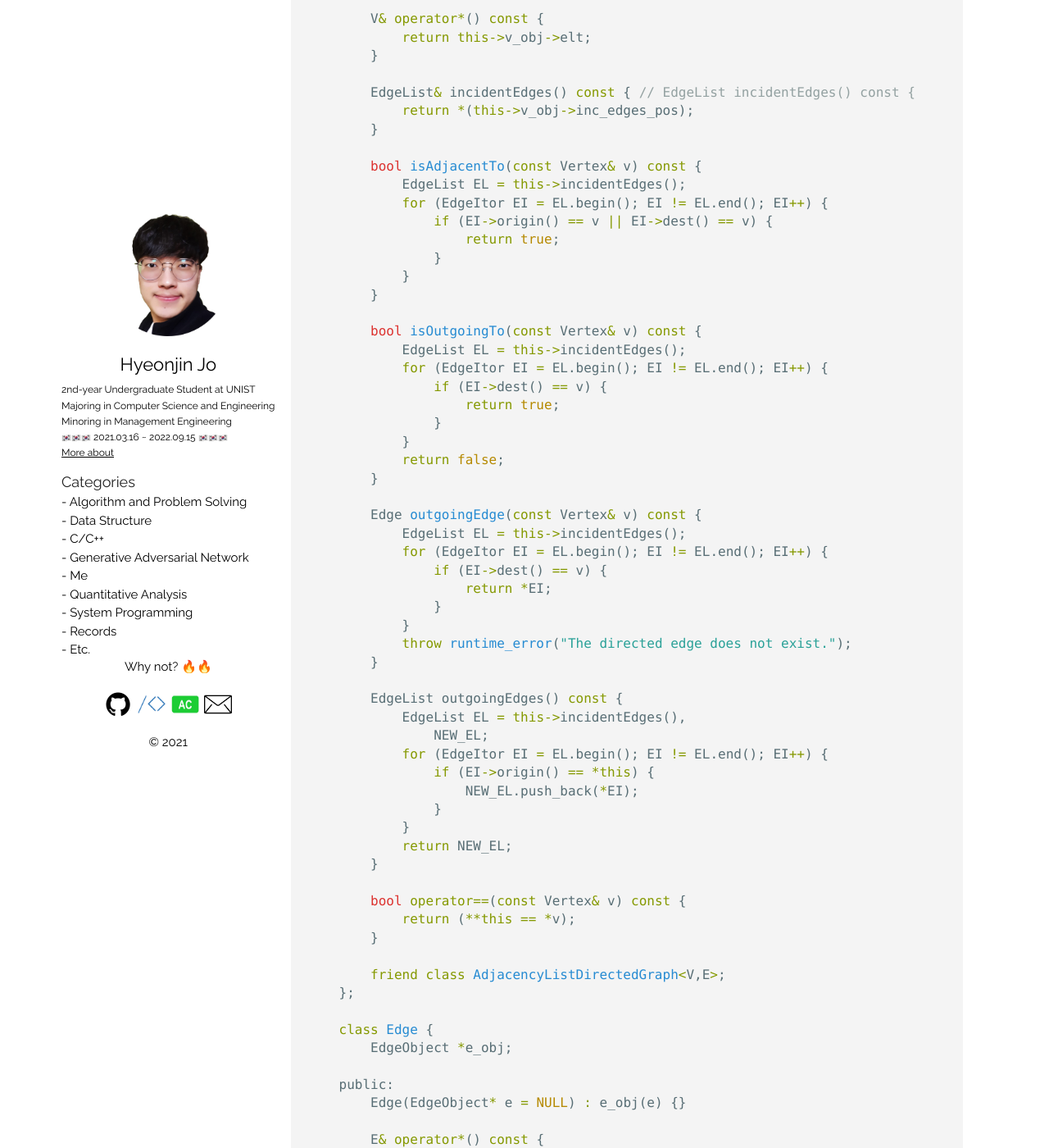
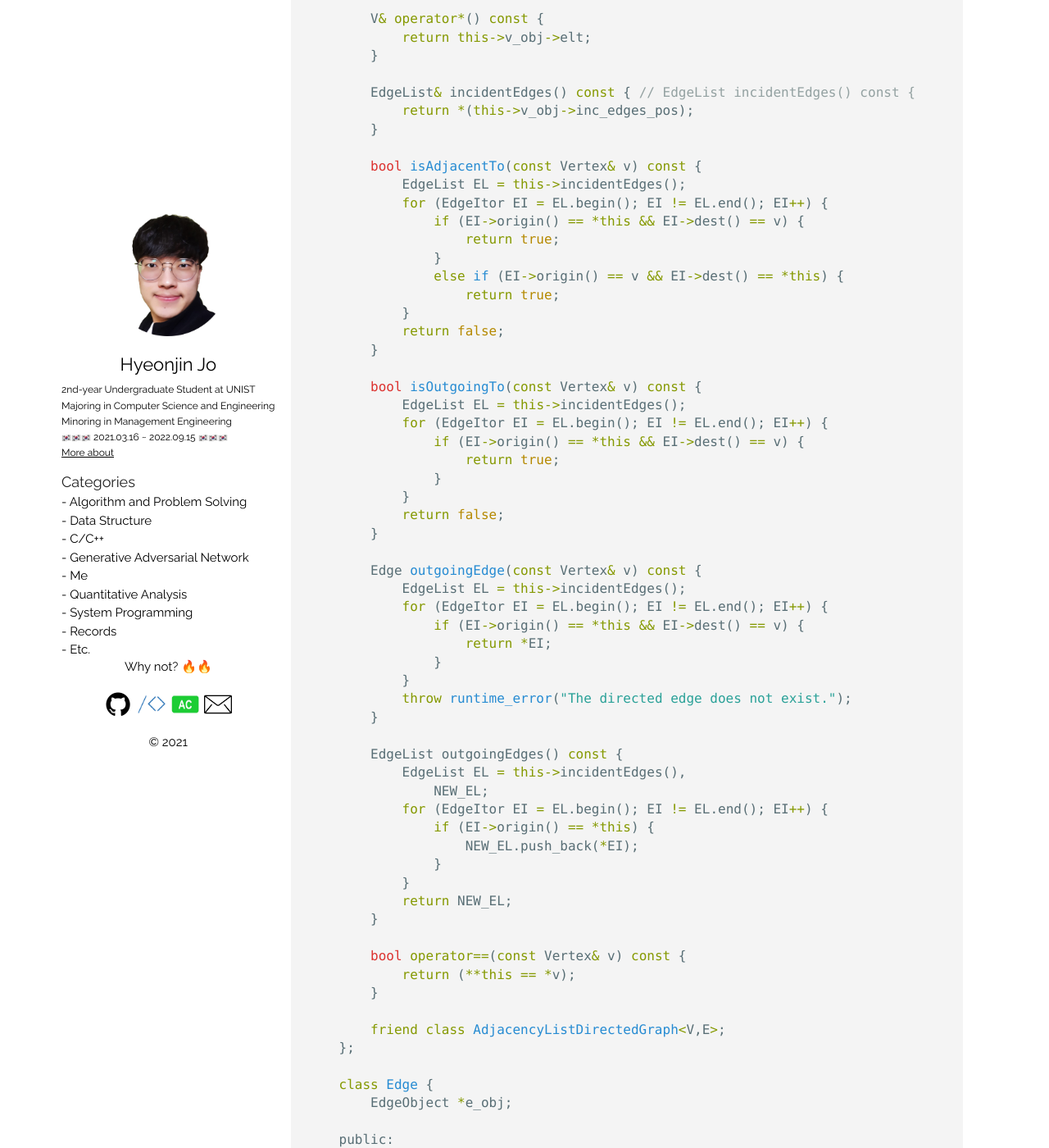
Before and after one commit to thinkin9/thinkin9.github.io, a Jekyll site: the page built from _posts/2021-02-28-Directed-Graphs-and-Dijkstra's-Algorithm.markdown, in a window 1280 px wide and 1400 px high, scrolled down 1870 px. Shown: the whole window at 82% size. Built offline with Jekyll 4.4.1, drawn with Linux system fonts in a browser that asks for light colours; some of the changed text lies outside the part shown.

Commit message:
20210304

````diff
--- a/_posts/2021-02-28-Directed-Graphs-and-Dijkstra's-Algorithm.markdown
+++ b/_posts/2021-02-28-Directed-Graphs-and-Dijkstra's-Algorithm.markdown
@@ -103,16 +103,19 @@ public:
         bool isAdjacentTo(const Vertex& v) const {
             EdgeList EL = this->incidentEdges();
             for (EdgeItor EI = EL.begin(); EI != EL.end(); EI++) {
-                if (EI->origin() == v || EI->dest() == v) {
+                if (EI->origin() == *this && EI->dest() == v) {
                     return true;
                 }
+                else if (EI->origin() == v && EI->dest() == *this) {
+                    return true;
             }
+            return false;
         }
 
         bool isOutgoingTo(const Vertex& v) const {
             EdgeList EL = this->incidentEdges();
             for (EdgeItor EI = EL.begin(); EI != EL.end(); EI++) {
-                if (EI->dest() == v) {
+                if (EI->origin() == *this && EI->dest() == v) {
                     return true;
                 }
             }
@@ -122,7 +125,7 @@ public:
         Edge outgoingEdge(const Vertex& v) const {
             EdgeList EL = this->incidentEdges();
             for (EdgeItor EI = EL.begin(); EI != EL.end(); EI++) {
-                if (EI->dest() == v) {
+                if (EI->origin() == *this && EI->dest() == v) {
                     return *EI;
                 }
             }
@@ -165,8 +168,8 @@ public:
         }
 
         Vertex opposite(const Vertex& v) const {
-            if (this->origin() == v) return this->origin();
-            else if (this->dest() == v) return this->dest();
+            if (this->origin() == v) return this->dest();
+            else if (this->dest() == v) return this->origin();
             else throw runtime_error("The given vertex is neither origin nor destination");
         }
 
@@ -371,3 +374,13 @@ void FlightMap::printAllShortestRoutes(const string &airport) {
 }
 
 ```
+
+## Result
+<hr style="height: 2px; border:none; margin-top: -1em; margin-bottom:0.5em; padding: 0; background:black">
+
+Left: ./flight_map_sample
+Right: g++ -o output assignment6.cpp FlightMap.cpp main.cpp -std=c++11, ./output
+<img src="/img/flightmap_01.png">
+<img src="/img/flightmap_02.png">
+<img src="/img/flightmap_03.png">
+<img src="/img/flightmap_04.png">
````
Also changed, not shown: assets/2021-01-20-KRX-Review.markdown (renamed from _posts/2021-01-20-KRX-Review.markdown), assets/2021-01-20-News.markdown (renamed from _posts/2021-01-20-News.markdown), img/flightmap_01.png (added), img/flightmap_02.png (added), img/flightmap_03.png (added), img/flightmap_04.png (added).
